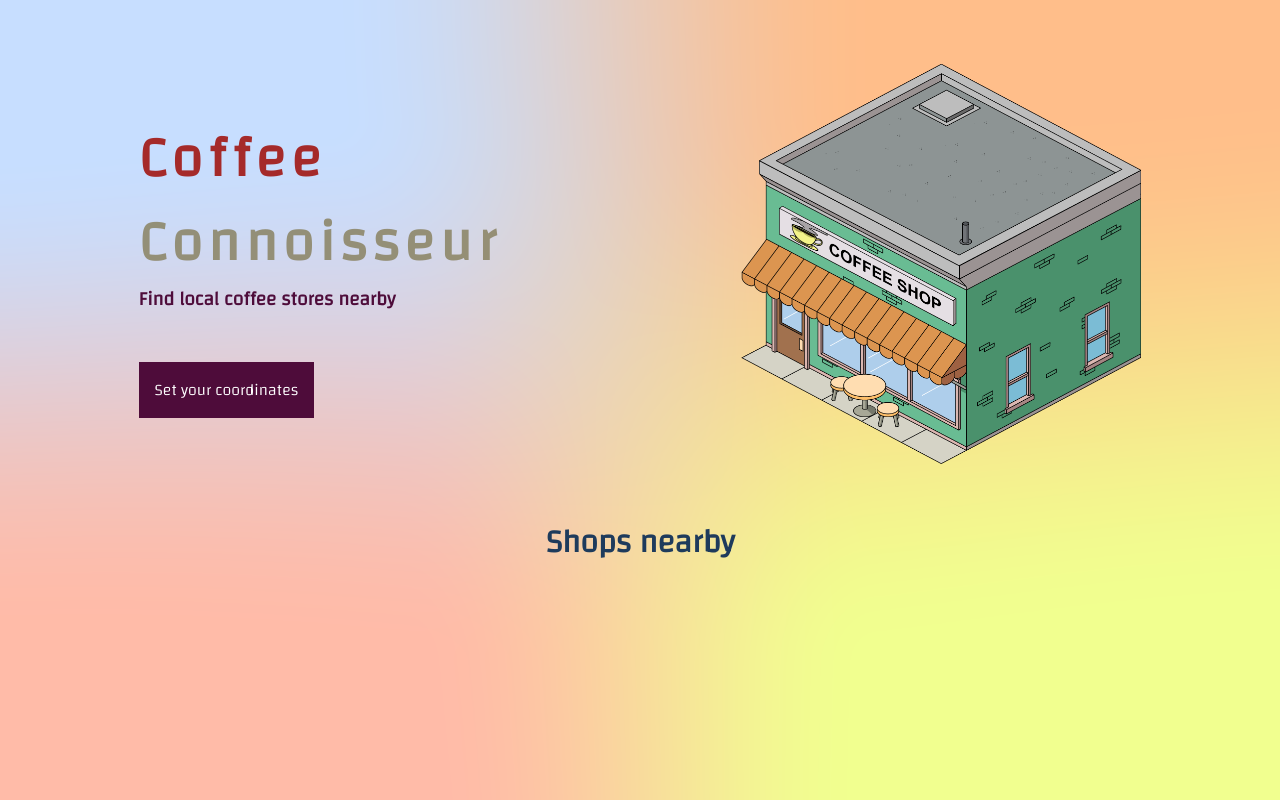
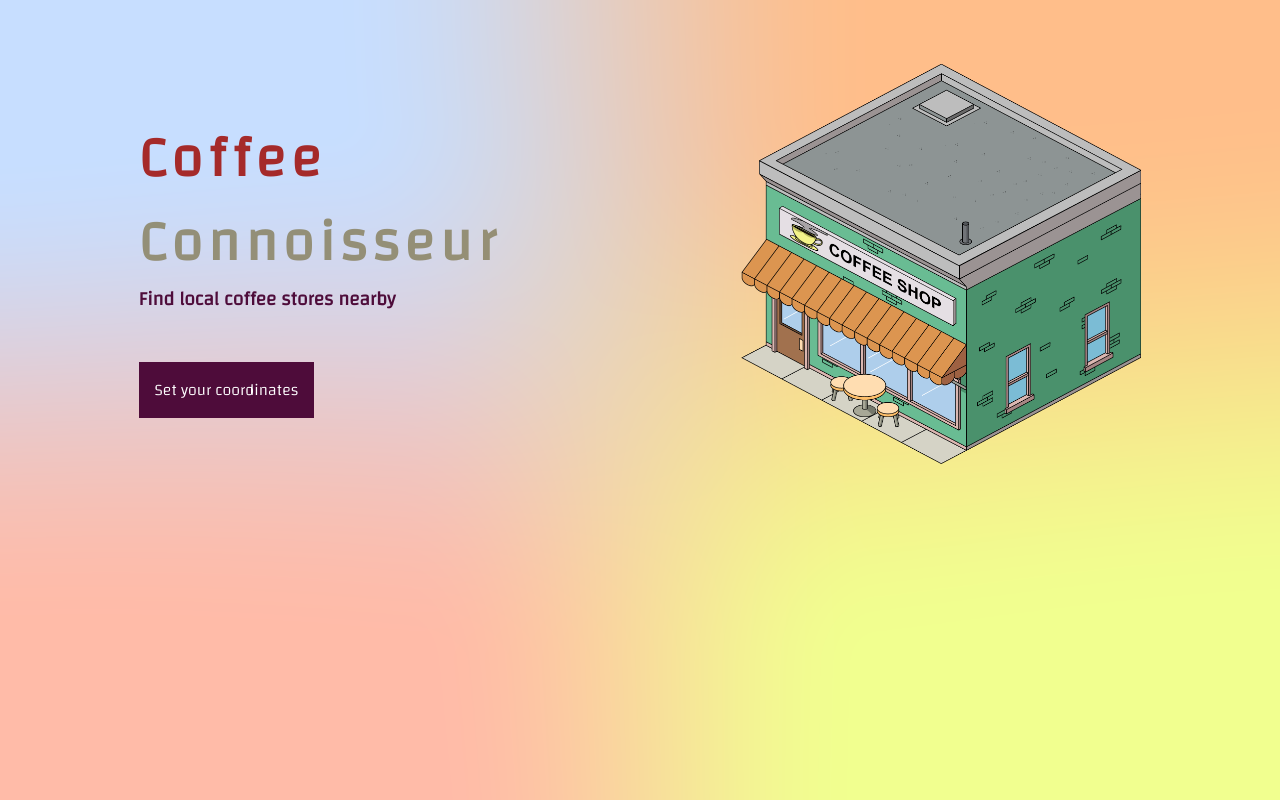
Before and after one commit to Isa-Ismail/cappuccino, a Next.js app: page / in a window 1280 px wide. Built offline with nearby package versions, Linux system fonts and the light colour scheme.

Commit message:
'conditional'

```diff
--- a/pages/index.js
+++ b/pages/index.js
@@ -83,7 +83,7 @@ const Home = ({coffeeStores}) => {
                 </div>
 
                 <div className='my-[3rem]'>
-                    <h2>Shops nearby</h2><br />
+                    {state.stores.length>0&&<><h2>Shops nearby</h2><br /></>}
                     <Grid container spacing={3}>
                         {state.stores.map(item =>(
                             <Grid item md = {4} key = {item.fsq_id}>
```
